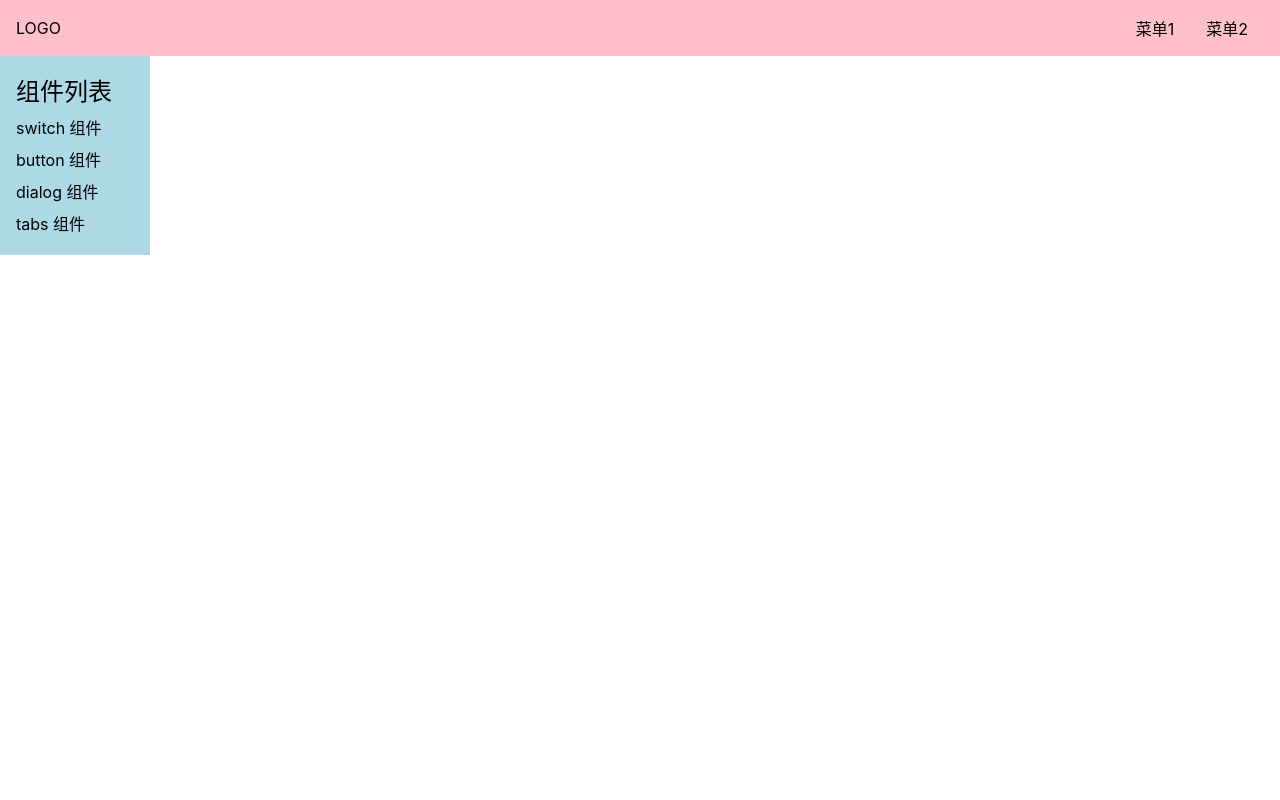
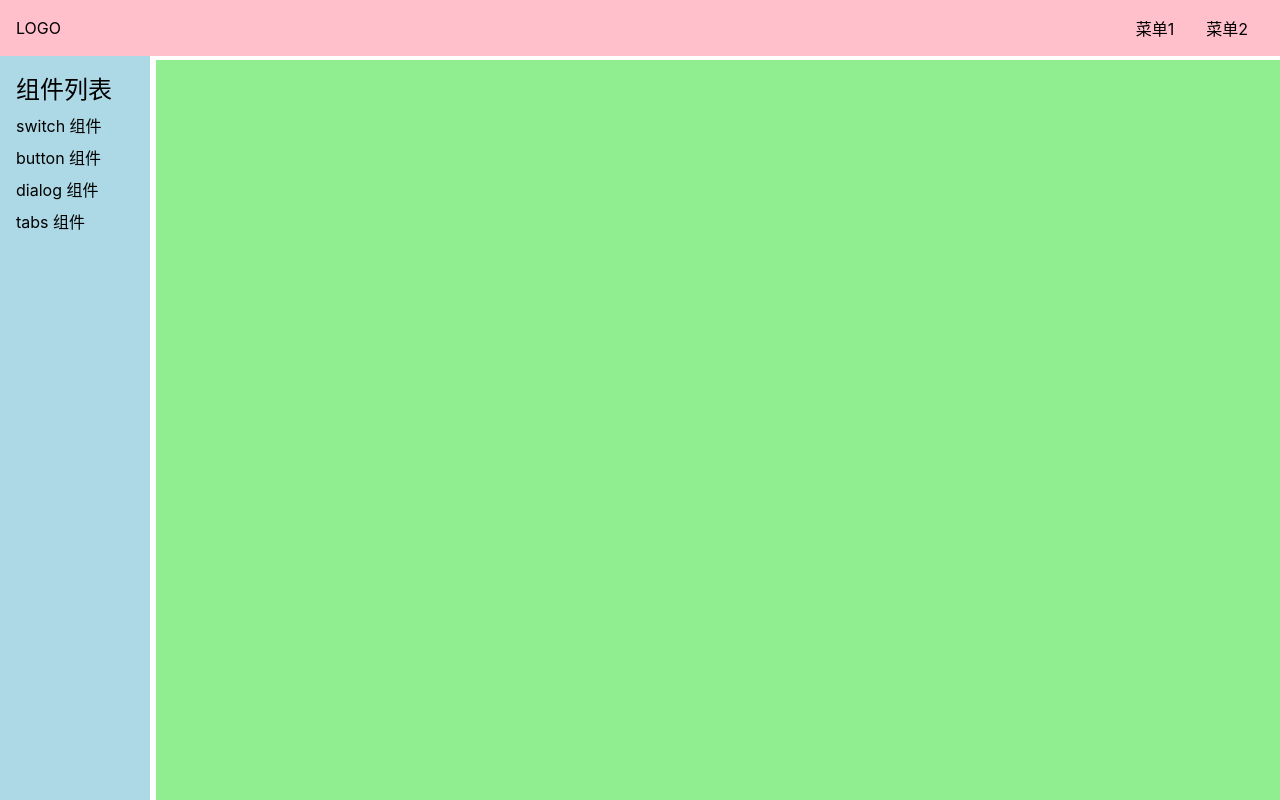
Before and after one commit to wantingjun/Vue3-UI, a Vue app: page /#/doc in a window 1280 px wide. Built offline with nearby package versions, Linux system fonts and the light colour scheme.

Commit message:
整体布局

```diff
--- a/src/components/Topnav.vue
+++ b/src/components/Topnav.vue
@@ -30,7 +30,10 @@
         background: pink;
         display: flex;
         padding: 16px;
-        position:relative;
+        position:fixed;
+        top:0;
+        left:0;
+        width:100%;
         z-index:10;
         justify-content: center;
         align-items: center;
--- a/src/views/Doc.vue
+++ b/src/views/Doc.vue
@@ -1,6 +1,6 @@
 <template>
-<div>
-   <Topnav></Topnav>
+<div class="layout">
+   <Topnav class="nav"></Topnav>
     <div class="content">
         <aside v-if="menuVisible">
             <h2>组件列表</h2>
@@ -42,10 +42,43 @@
 </script>
 
 <style lang="scss" scoped>
+    .layout {
+        display: flex;
+        flex-direction: column;
+        height: 100vh;
+        > .nav {
+            flex-shrink: 0;
+        }
+        > .content {
+            flex-grow: 1;
+            padding-top: 60px;
+            padding-left: 156px;
+            @media (max-width: 500px) {
+                padding-left: 0;
+            }
+        }
+    }
+    .content {
+        display: flex;
+        > aside {
+            flex-shrink: 0;
+        }
+        > main {
+            flex-grow: 1;
+            padding: 16px;
+            background: lightgreen;
+        }
+    }
+
     aside {
         background: lightblue;
         width: 150px;
         padding: 16px;
+        position: fixed;
+        top: 0;
+        left: 0;
+        padding-top: 70px;
+        height: 100%;
         > h2 {
             margin-bottom: 4px;
         }
@@ -54,11 +87,14 @@
                 padding: 4px 0;
             }
         }
-        @media (max-width:500px){
-            position: fixed;
-            top:0;
-            left:0;
-            padding-top:70px;
-        }
+        /*@media (max-width:500px){*/
+        /*    position: fixed;*/
+        /*    top:0;*/
+        /*    left:0;*/
+        /*    padding-top:70px;*/
+        /*}*/
+    }
+    main {
+        overflow: auto;
     }
 </style>
```
